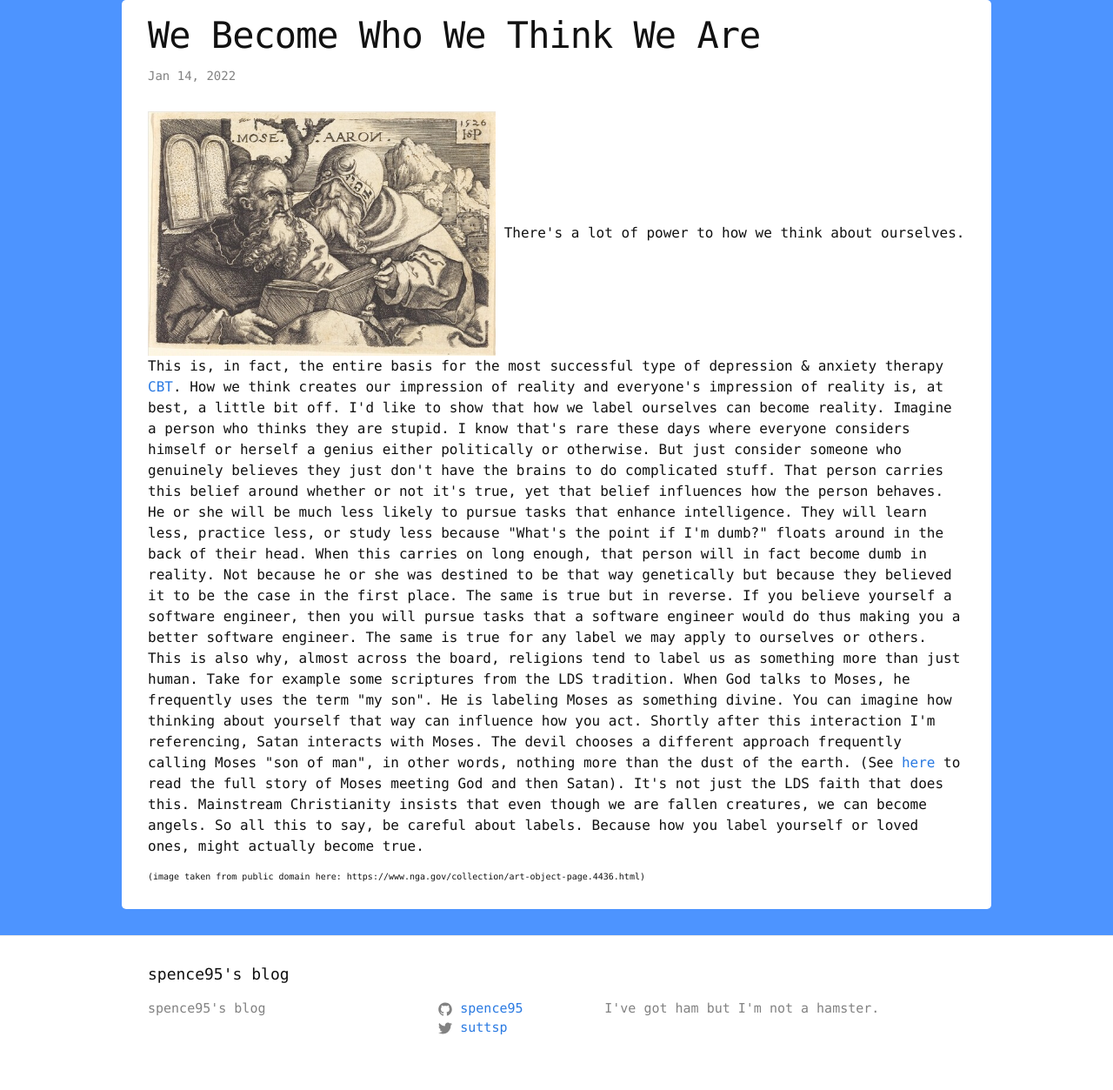
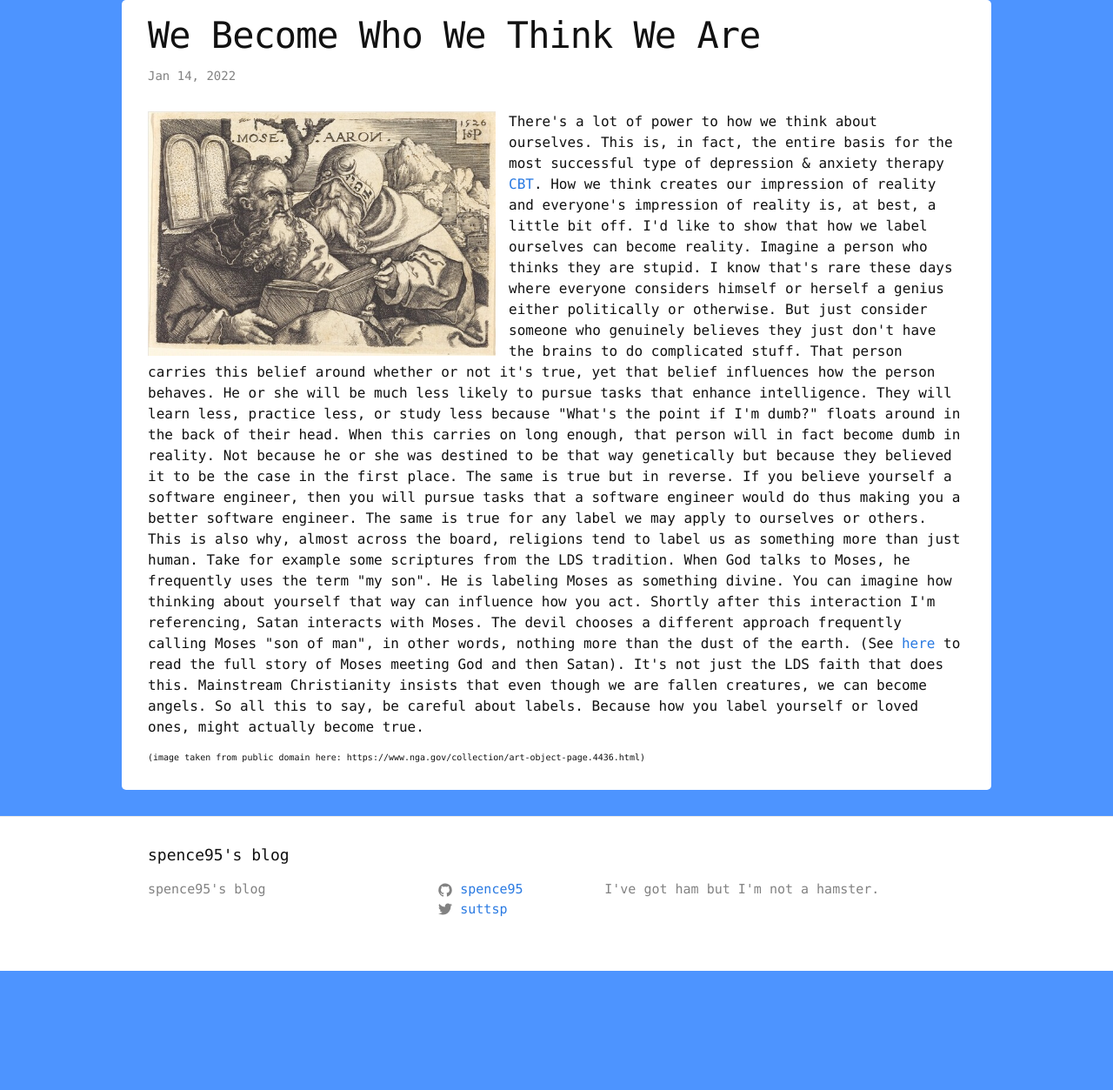
Before and after one commit to spence95/spence95.github.io, a Jekyll site: the page built from _posts/2022-01-14-we-become-who-we-think-we-are.markdown, in a window 1280 px wide. Shown: the whole page at 87% size. Built offline with Jekyll 4.4.1, drawn with Linux system fonts in a browser that asks for light colours; after the commit the page ends 1116 px from its top, so only the background shows below that.

Commit message:
Some edits

```diff
--- a/_posts/2022-01-14-we-become-who-we-think-we-are.markdown
+++ b/_posts/2022-01-14-we-become-who-we-think-we-are.markdown
@@ -6,7 +6,7 @@ categories: life
 ---
 
 <p align="left">
-<img src="/assets/2022-01-14/moses.jpeg" style="width:400px" />
+<img src="/assets/2022-01-14/moses.jpeg" style="width:400px; float:left; margin-right: 15px" />
 
 
 There's a lot of power to how we think about ourselves. This is, in fact, the entire basis for the most successful type of depression & anxiety therapy <a href="https://en.wikipedia.org/wiki/Cognitive_behavioral_therapy">CBT</a>. How we think creates our impression of reality and everyone's impression of reality is, at best, a little bit off. I'd like to show that how we label ourselves can become reality.
```
